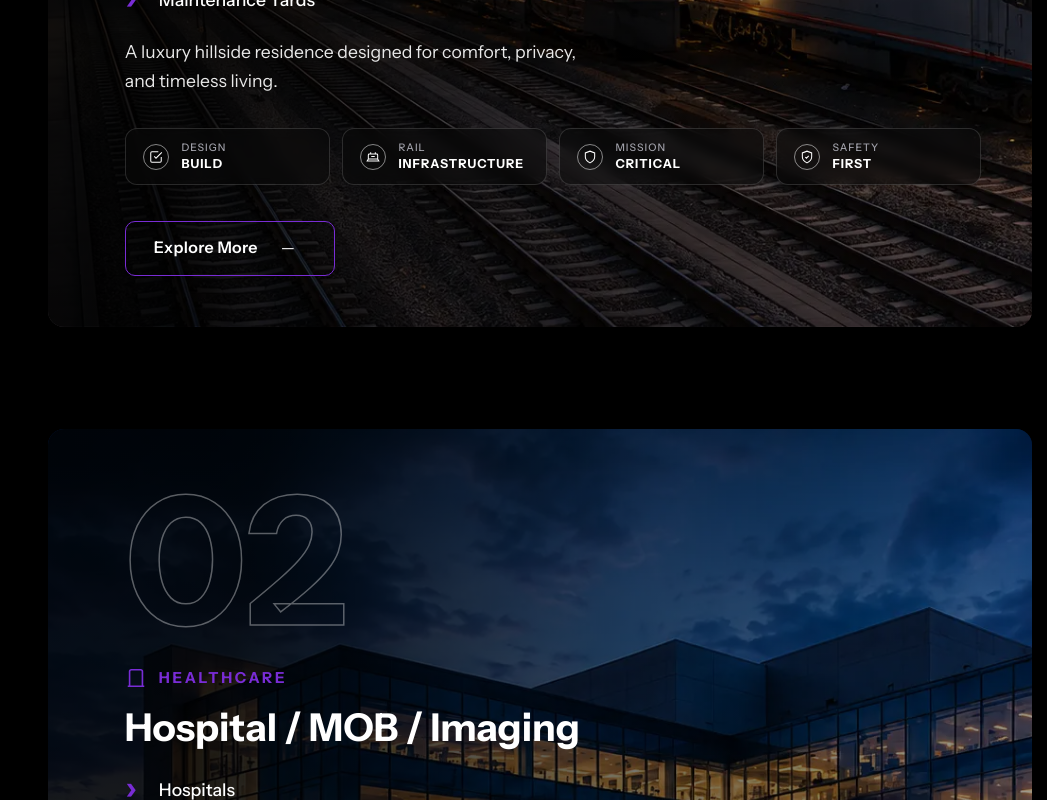
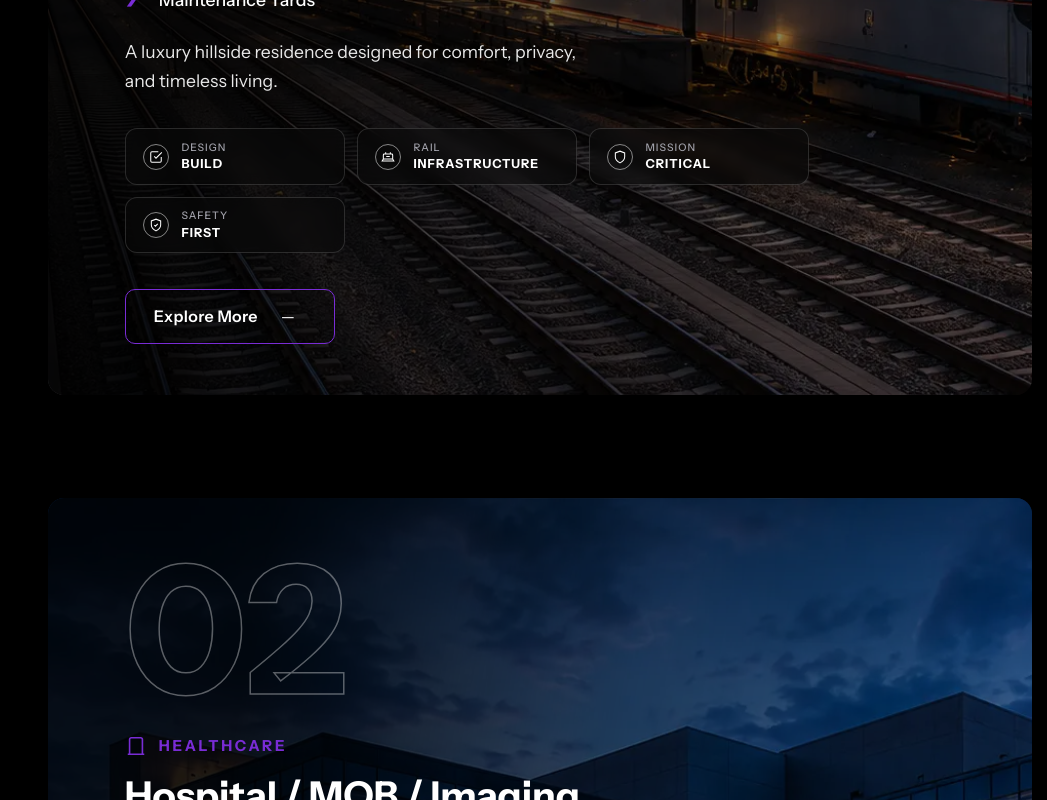
Before and after one commit to TaimoorWajid/website-320grit-angular, an Angular app: page / in a window 1280 px wide. Shown: the part 6560-7360 px from the top of the page, without its empty margins (233-1280 px from the left). Built offline with nearby package versions, Linux system fonts and the light colour scheme.

Commit message:
Update markets chip styles: adjust width and comment out flex property

```diff
--- a/src/app/features/home/components/home-markets/home-markets.component.scss
+++ b/src/app/features/home/components/home-markets/home-markets.component.scss
@@ -234,8 +234,9 @@
   display: flex;
   align-items: center;
   gap: 0.75rem;
-  flex: 1 1 0;
+  // flex: 1 1 0;
   min-width: 0;
+  width: 220px;
   padding: 0.7rem 1.1rem;
   background: rgba(10, 10, 10, 0.55);
   border: 1px solid rgba(255, 255, 255, 0.14);
```
